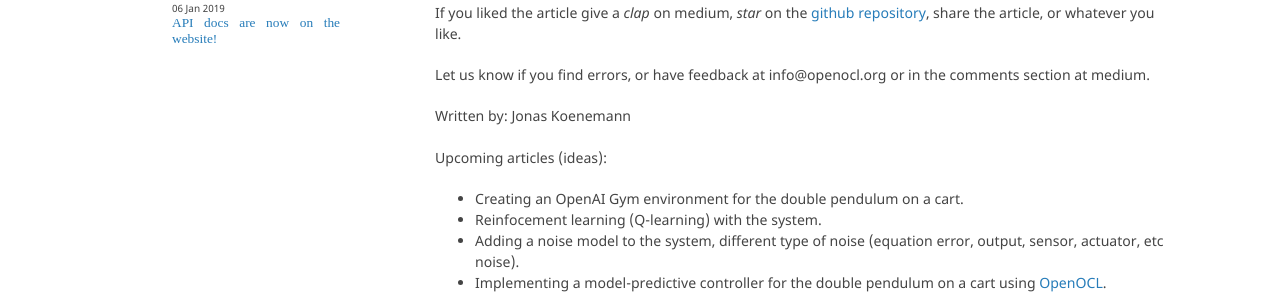
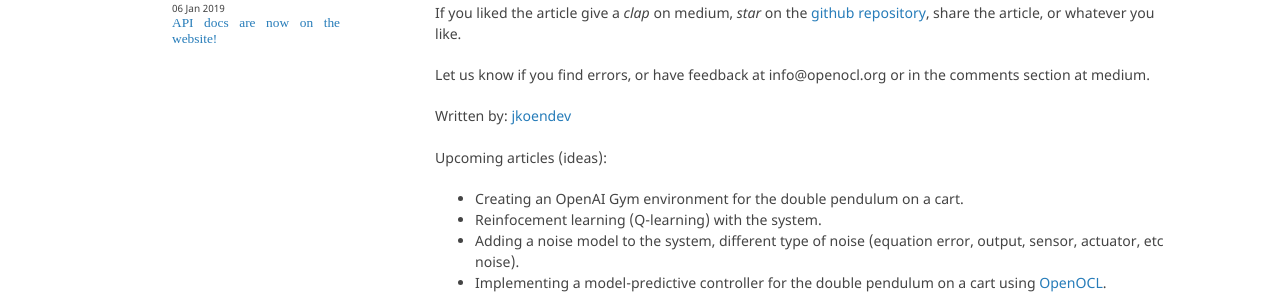
Before and after one commit to OpenOCL/openocl.github.io, a Jekyll site: the page built from _posts/2019-04-21-tutorial-01-modeling-double-cartpole.md, in a window 1280 px wide and 900 px high, scrolled down 5919 px. Shown: the part 479-779 px from the top of the window. Built offline with Jekyll 4.4.1, drawn with Linux system fonts in a browser that asks for light colours; some web fonts are replaced; our own code applies the rules of GitHub Pages for plain Markdown files; formulas are drawn with MathJax 3; a script that is not in the unit is left out; comment, search, counter and statistics services are not loaded.

Commit message:
Update 2019-04-21-tutorial-01-modeling-double-cartpole.md

```diff
--- a/_posts/2019-04-21-tutorial-01-modeling-double-cartpole.md
+++ b/_posts/2019-04-21-tutorial-01-modeling-double-cartpole.md
@@ -255,7 +255,7 @@ If you liked the article give a *clap* on medium, *star* on the [github reposito
 
 Let us know if you find errors, or have feedback at info@openocl.org or in the comments section at medium.
 
-Written by: Jonas Koenemann
+Written by: [jkoendev](https://github.com/jkoendev)
 
 Upcoming articles (ideas):
 - Creating an OpenAI Gym environment for the double pendulum on a cart.
```
